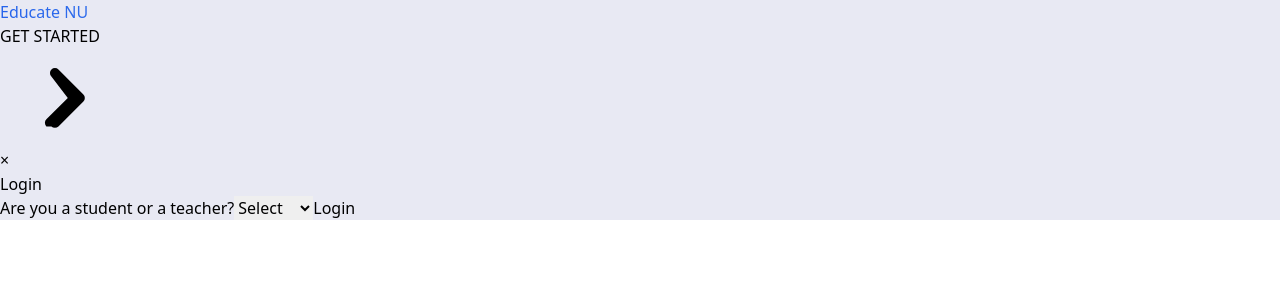
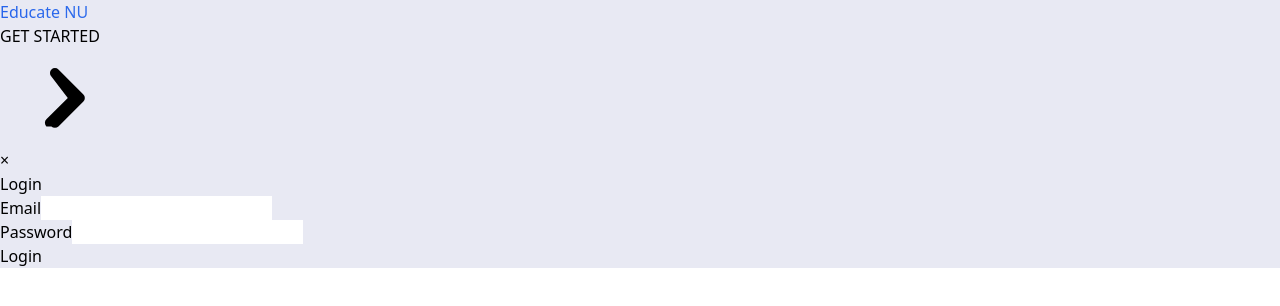
Before and after one commit to zjovy/educate-nu, a React (Vite) app: page / in a window 1280 px wide. Both pictures are taken after a click on the button "GET STARTED". Shown: the top 306 px of the page. Built offline with nearby package versions, Linux system fonts and the light colour scheme.

Commit message:
Cross orgin bs

```diff
--- /dev/null
+++ b/src/apiService.js
@@ -0,0 +1,15 @@
+// apiService.js
+
+const API_BASE_URL = "http://127.0.0.1:8000"; // Replace with your actual backend server hostname
+
+export const fetchData = async (tableName) => {
+    try {
+        const response = await fetch(`${API_BASE_URL}/${tableName}/`);
+        if (!response.ok) {
+        throw new Error('Network response was not ok');
+        }
+        return await response.json();
+    } catch (error) {
+        console.error("There was a problem fetching the enrollments:", error);
+    }
+};
--- a/src/components/Login.jsx
+++ b/src/components/Login.jsx
@@ -2,15 +2,20 @@ import { useState } from 'react';
 import PropTypes from 'prop-types';
 
 const Login = (props) => {
-    const [userType, setUserType] = useState("");
+    const [email, setEmail] = useState("");
+    const [password, setPassword] = useState("");
 
-    const handleUserTypeChange = (event) => {
-        setUserType(event.target.value);
+    const handleEmailChange = (event) => {
+        setEmail(event.target.value);
+    };
+
+    const handlePasswordChange = (event) => {
+        setPassword(event.target.value);
     };
 
     const handleSubmit = (event) => {
         event.preventDefault();
-        props.setUserType(userType);
+        // Here you might want to add authentication logic
         props.setLoggedIn(true);
         props.setShowLogin(false);
     };
@@ -32,18 +37,28 @@ const Login = (props) => {
                 </button>
                 <h2 className="text-2xl font-bold mb-6 text-[#272635]">Login</h2>
                 <form onSubmit={handleSubmit}>
-                    <label className="block mb-5">
-                        <span className="text-[#272635] text-lg mb-3 block">Are you a student or a teacher?</span>
-                        <select
-                            className="text-lg form-select block w-full mt-1 border-gray-300 rounded shadow-sm focus:border-[#B1E5F2] focus:ring focus:ring-[#B1E5F2] focus:ring-opacity-50"
-                            value={userType}
-                            onChange={handleUserTypeChange}
-                        >
-                            <option value="">Select</option>
-                            <option value="student">Student</option>
-                            <option value="teacher">Teacher</option>
-                        </select>
-                    </label>
+                    <div className="mb-5">
+                        <label htmlFor="email" className="block text-[#272635] text-lg mb-2">Email</label>
+                        <input
+                            id="email"
+                            type="email"
+                            className="text-lg p-2 w-full border-gray-300 rounded shadow-sm focus:border-[#B1E5F2] focus:ring focus:ring-[#B1E5F2] focus:ring-opacity-50"
+                            value={email}
+                            onChange={handleEmailChange}
+                            required
+                        />
+                    </div>
+                    <div className="mb-6">
+                        <label htmlFor="password" className="block text-[#272635] text-lg mb-2">Password</label>
+                        <input
+                            id="password"
+                            type="password"
+                            className="text-lg p-2 w-full border-gray-300 rounded shadow-sm focus:border-[#B1E5F2] focus:ring focus:ring-[#B1E5F2] focus:ring-opacity-50"
+                            value={password}
+                            onChange={handlePasswordChange}
+                            required
+                        />
+                    </div>
                     <button
                         type="submit"
                         className="w-full bg-gradient-to-r from-blue-600 to-blue-300 text-white font-bold py-2 px-4 rounded-full focus:outline-none focus:ring focus:ring-[#E8E9F3] focus:ring-opacity-50 shadow-lg transition ease-in-out duration-300 transform hover:-translate-y-1"
@@ -57,9 +72,8 @@ const Login = (props) => {
 };
 
 Login.propTypes = {
-    setUserType: PropTypes.func.isRequired,
+    setLoggedIn: PropTypes.func.isRequired,
     setShowLogin: PropTypes.func.isRequired,
-    setLoggedIn: PropTypes.func.isRequired,
 };
 
 export default Login;
--- a/src/components/Student.jsx
+++ b/src/components/Student.jsx
@@ -1,7 +1,23 @@
+import { useEffect, useState } from 'react';
+import { fetchData } from '../apiService';
+
 import Classes from './Classes';
 
 
 const Student = () => {
+
+    const [classes, setClasses] = useState([]);
+
+    useEffect(() => {
+        const getClasses = async () => {
+          const data = await fetchData("courses");
+          setClasses(data.records || []);
+        };
+
+        getClasses();
+    }, []);
+
+    console.log(classes);
 
     const classesData = [
         {
```
Also changed, not shown: 2 other files (tests, documents, lock files or other folders).
